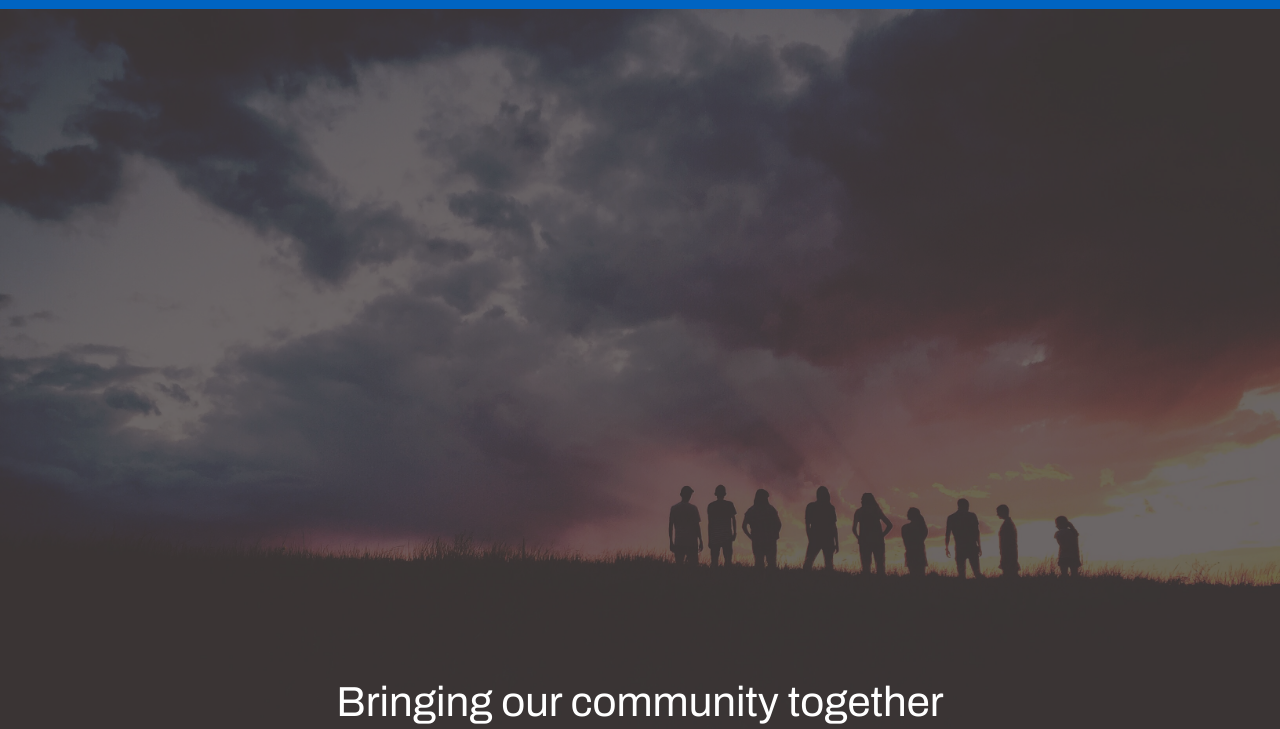
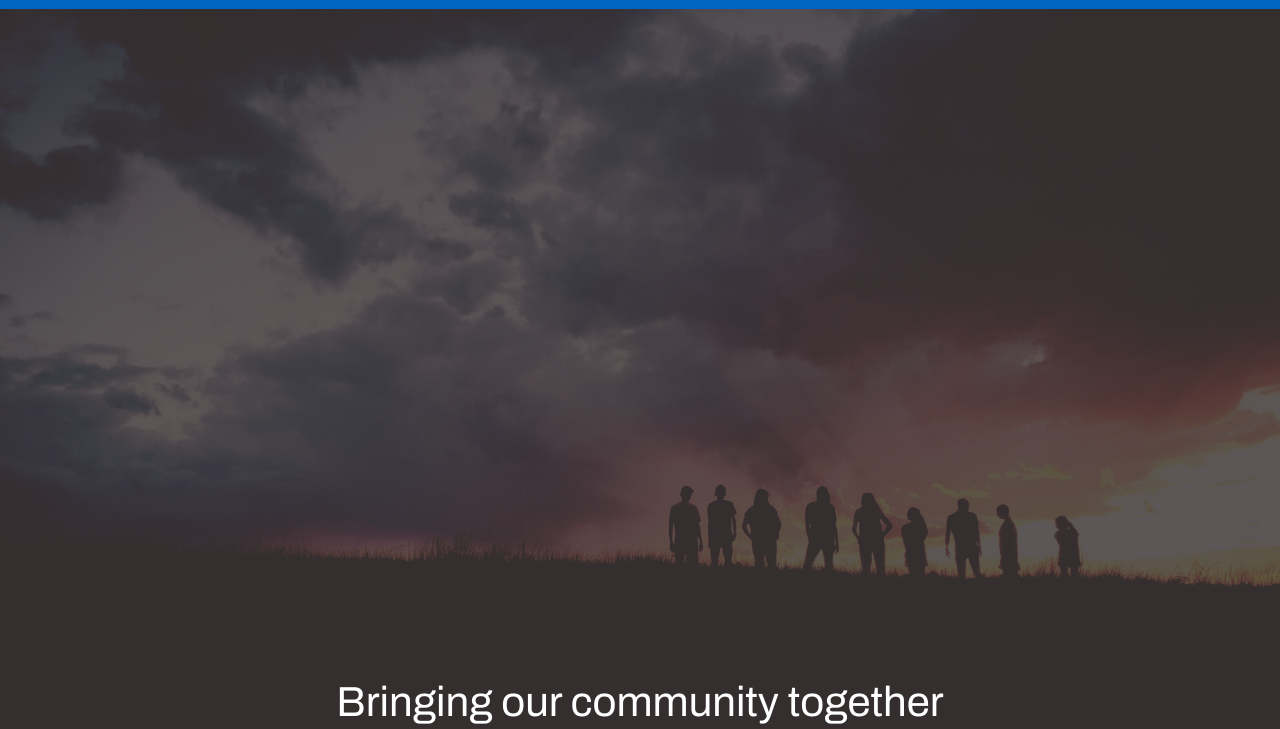
Before and after one commit to garzoku/pepsi_connect, a plain HTML site: page index.html in a window 1280 px wide. Shown: the part 71-800 px from the top of the page. Drawn offline with nearby package versions, Linux system fonts and the light colour scheme.

Commit message:
fix image contrast

```diff
--- a/index.css
+++ b/index.css
@@ -94,7 +94,7 @@ a:hover {
 }
 .image-mask {
     position: absolute;
-    background-color: hsla(349, 20%, 10%, 0.5);
+    background-color: hsla(349, 20%, 10%, 0.6);
     top:0;
     right:0;
     bottom:0;
```
